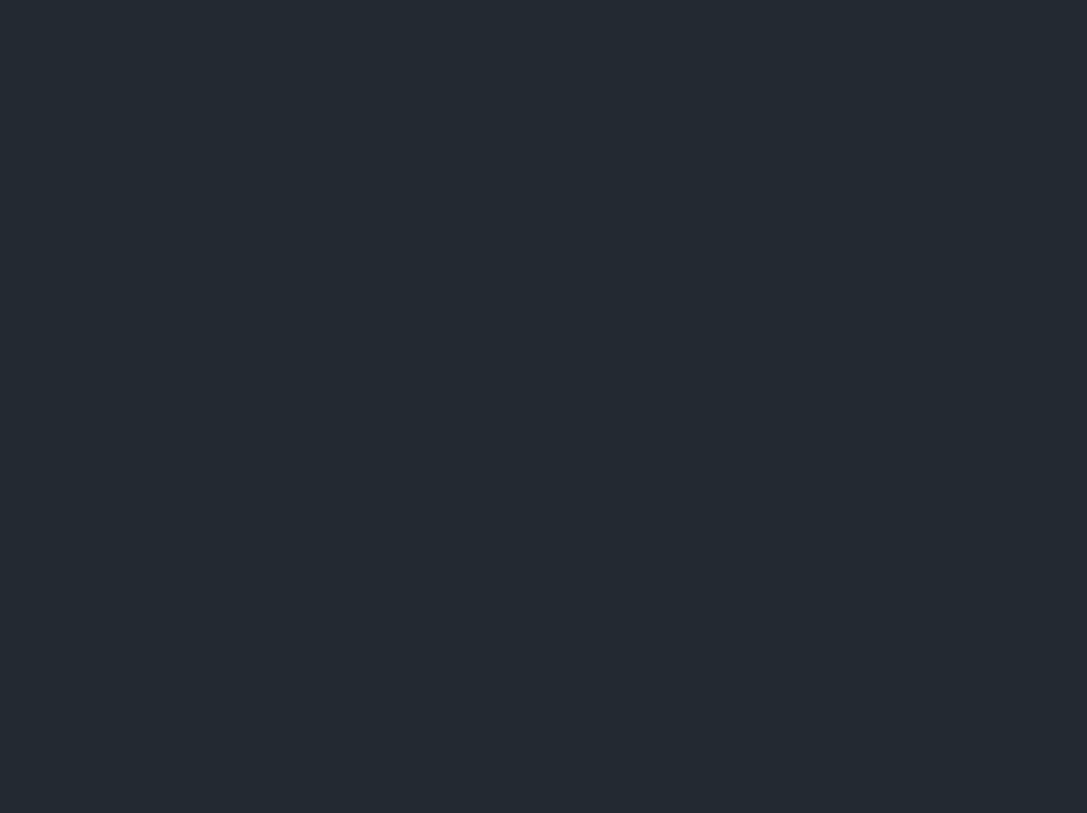
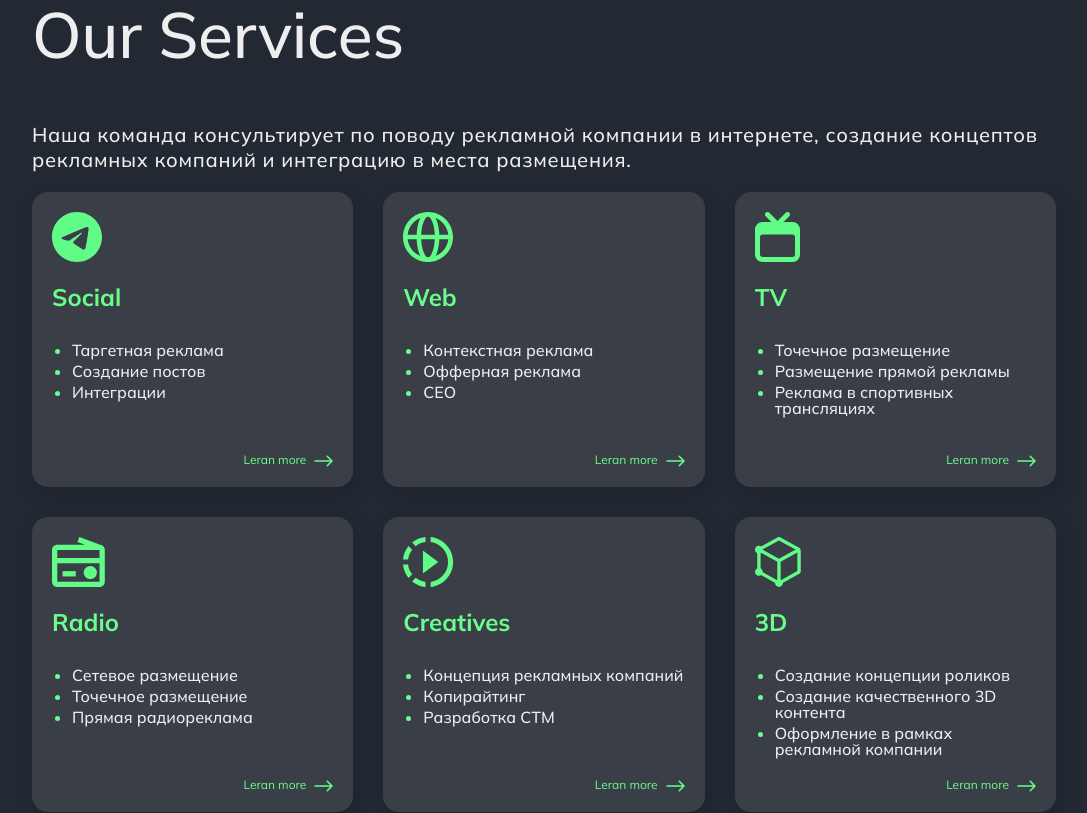
Before and after one commit to matveisch/radar-next, a Next.js app: page / in a window 1280 px wide. Shown: the part 900-1713 px from the top of the page, without its empty margins (96-1183 px from the left). Before the commit the page ends 800 px from the top, so only its background shows below. Built offline with nearby package versions, Linux system fonts and the light colour scheme.

Commit message:
service section

```diff
--- a/components/Layout.tsx
+++ b/components/Layout.tsx
@@ -18,11 +18,13 @@ export default function Layout({ children }: Props) {
 
   return (
     <div onClick={handleClickOutside}>
-      <Navbar
-        setShowOptions={setShowOptions}
-        showOptions={showOptions}
-        wrapperRef={wrapperRef}
-      />
+      <header>
+        <Navbar
+          setShowOptions={setShowOptions}
+          showOptions={showOptions}
+          wrapperRef={wrapperRef}
+        />
+      </header>
       <main>{children}</main>
     </div>
   );
--- /dev/null
+++ b/data/servicesList.js
@@ -0,0 +1,93 @@
+export default function useServicesList() {
+  return [
+    {
+      id: 0,
+      name: "Social",
+      img: "telegram-circle",
+      content:
+        "- Телеграмм - Инстаграмм - Фейсбук - Твиттер - ВКонтакте - Ютуб Ютуб Ютуб Ютуб Ютуб Ютуб Ютуб",
+      describtionArr: [
+        "Таргетная реклама",
+        "Создание постов",
+        "Интеграции",
+        "Таргетная реклама",
+        "Создание постов",
+      ],
+    },
+    {
+      id: 1,
+      name: "Web",
+      img: "Web",
+      content: "",
+      describtionArr: [
+        "Контекстная реклама",
+        "Офферная реклама",
+        "CEO",
+        "Программатик баинг",
+        "Медийная реклама",
+      ],
+    },
+    {
+      id: 2,
+      name: "TV",
+      img: "Television",
+      content: "",
+      describtionArr: [
+        "Точечное размещение",
+        "Размещение прямой рекламы",
+        "Реклама в спортивных трансляциях",
+        "Спонсорство программ",
+        "Видео продакшн",
+      ],
+    },
+    {
+      id: 3,
+      name: "Radio",
+      img: "Radio",
+      content:
+        "-  Cетевое размещение - Точечное размещение - Прямая радиореклама - Интеграция в эфир - Интернет радио - Аудио продакшн",
+      describtionArr: [
+        "Сетевое размещение",
+        "Точечное размещение",
+        "Прямая радиореклама",
+        "Интеграция в эфир",
+        "Интернет радио",
+        "Аудио продакшн",
+      ],
+    },
+    {
+      id: 4,
+      name: "Creatives",
+      img: "Creative",
+      content: "",
+      describtionArr: [
+        "Концепция рекламных компаний",
+        "Копирайтинг",
+        "Разработка СТМ",
+        "Продакшн фото, видео и аудио",
+      ],
+    },
+    {
+      id: 5,
+      name: "3D",
+      img: "3d-box",
+      content: "",
+      describtionArr: [
+        "Создание концепции роликов",
+        "Создание качественного 3D контента",
+        "Оформление в рамках рекламной компании",
+      ],
+    },
+    {
+      id: 6,
+      name: "DOOH",
+      img: "Advertise",
+      content: "",
+      describtionArr: [
+        "Создание рекламных роликов",
+        "Точечное размещение",
+        "Сетевое размещение",
+      ],
+    },
+  ];
+}
--- a/pages/index.tsx
+++ b/pages/index.tsx
@@ -1,17 +1,19 @@
 import Head from "next/head";
 import RadarSection from "../sections/radar-section/RadarSection";
+import ServicesSection from "../sections/services-section/ServicesSection";
 import styles from "../styles/Home.module.scss";
 
 export default function Home() {
   return (
-    <div className={styles.container}>
+    <div className={styles.MainWrapper}>
       <Head>
         <title>Radar</title>
         <meta name="description" content="Generated by create next app" />
         <link rel="icon" href="/favicon.ico" />
       </Head>
-      <section>
+      <section className={styles.App}>
         <RadarSection />
+        <ServicesSection />
       </section>
     </div>
   );
--- /dev/null
+++ b/sections/services-section/ServicesSection.module.scss
@@ -0,0 +1,35 @@
+@import "../../styles/variables.module";
+
+#mainWrapperServicesSection {
+  z-index: 1;
+  margin-top: 180px;
+  width: calc(100vw - calc($page-padding * 2));
+
+  #servicesTitle {
+    color: $off-white;
+    margin-bottom: 60px;
+  }
+  #servicesWrapper {
+    .servicesParagraphSmaller {
+      color: $off-white;
+
+      @media (min-width: 1365px) {
+        display: none;
+      }
+    }
+
+    .serviceCardsContainer {
+      display: grid;
+      grid-template-columns: repeat(auto-fill, minmax(250px, 1fr));
+      grid-gap: 30px;
+
+      .servicesParagraphBigger {
+        color: $off-white;
+
+        @media (max-width: 1365px) {
+          display: none;
+        }
+      }
+    }
+  }
+}
--- /dev/null
+++ b/sections/services-section/ServicesSection.tsx
@@ -0,0 +1,40 @@
+import React from "react";
+import useServicesList from "../../data/servicesList";
+import ServiceCard from "../../ui/service-card/ServiceCard";
+import styles from "./ServicesSection.module.scss";
+
+export default function ServicesSection() {
+  const servicesArr = useServicesList();
+
+  return (
+    <div id={styles.mainWrapperServicesSection}>
+      <h2 id={styles.servicesTitle} className="H2">
+        Our Services
+      </h2>
+      <div id={styles.servicesWrapper} className="paragraph">
+        <p className={styles.servicesParagraphSmaller}>
+          Наша команда консультирует по поводу рекламной компании в интернете,
+          создание концептов рекламных компаний и интеграцию в места размещения.
+        </p>
+        <div className={styles.serviceCardsContainer}>
+          <p className={styles.servicesParagraphBigger}>
+            Наша команда консультирует по поводу рекламной компании в интернете,
+            создание концептов рекламных компаний и интеграцию в места
+            размещения.
+          </p>
+          {servicesArr.map((item, index) => {
+            return (
+              <ServiceCard
+                key={index}
+                id={item.id}
+                title={item.name}
+                imageURL={item.img}
+                description={item.describtionArr}
+              />
+            );
+          })}
+        </div>
+      </div>
+    </div>
+  );
+}
--- a/styles/Home.module.scss
+++ b/styles/Home.module.scss
@@ -5,6 +5,7 @@
 
   .App {
     display: flex;
+    flex-direction: column;
     align-items: center;
     background-color: $black;
     width: 100vw;
--- a/styles/variables.module.scss
+++ b/styles/variables.module.scss
@@ -7,6 +7,16 @@ $off-black: #3a3f47;
 $black: #232932;
 $main-green: #69fe8b;
 
+//filters
+$off-white-filter: invert(95%) sepia(0%) saturate(79%) hue-rotate(161deg)
+  brightness(92%) contrast(114%);
+$main-green-filter: invert(100%) sepia(48%) saturate(2720%) hue-rotate(58deg)
+  brightness(102%) contrast(98%);
+$black-filter: invert(13%) sepia(11%) saturate(1119%) hue-rotate(177deg)
+  brightness(99%) contrast(92%);
+$off-black-filter: invert(25%) sepia(6%) saturate(961%) hue-rotate(178deg)
+  brightness(93%) contrast(95%);
+
 // common values
 $page-padding: 10vw;
 $stats-padding: 1.357vw;
--- /dev/null
+++ b/ui/service-card/ServiceCard.module.scss
@@ -0,0 +1,88 @@
+@import "../../styles/variables.module";
+
+#icon {
+  filter: $main-green-filter;
+  margin-bottom: 15px;
+}
+
+#cardParent {
+  height: 255px;
+  position: relative;
+  background-color: $off-black;
+  border-radius: 16px;
+  padding: 20px;
+  box-shadow: 4px 9px 17px rgba(18, 23, 31, 0.28);
+  transition: 0.3s;
+
+  #title {
+    color: $main-green;
+    position: relative;
+    transition: 0.3s;
+  }
+
+  ul {
+    padding-left: 20px;
+    display: flex;
+    flex-direction: column;
+
+    margin-top: 30px;
+    margin-bottom: 20px;
+
+    li {
+      margin-bottom: 5px;
+      color: $main-green;
+
+      span {
+        color: $off-white;
+      }
+    }
+    @for $j from 3 through 10 {
+      #listItem#{$j} {
+        opacity: 0;
+        visibility: hidden;
+        transition: 0.3s;
+      }
+    }
+  }
+  #learnMoreParent {
+    position: absolute;
+    display: flex;
+    bottom: 20px;
+    right: 20px;
+    align-items: flex-end;
+    text-align: right;
+    transition: 0.3s;
+
+    #learnMore {
+      margin-left: auto;
+      color: $main-green;
+      margin-right: 8px;
+    }
+  }
+
+  &:hover {
+    scale: 1.06;
+    box-shadow: 3px 3px 32px rgba(0, 239, 56, 0.194);
+
+    #title {
+      margin-left: 70px;
+      margin-top: -60px;
+    }
+    ul {
+      @for $i from 3 through 10 {
+        #listItem#{$i} {
+          margin-bottom: 5px;
+          color: $main-green;
+          opacity: 1;
+          visibility: visible;
+        }
+      }
+    }
+
+    #learnMoreParent {
+      margin-top: 70px;
+      margin-right: 20px;
+      scale: 1.2;
+    }
+  }
+}
--- /dev/null
+++ b/ui/service-card/ServiceCard.tsx
@@ -0,0 +1,56 @@
+import React from "react";
+import arrow from "../../images/Learn-more-arrow.svg";
+import Image from "next/image";
+import Link from "next/link";
+import styles from "./ServiceCard.module.scss";
+
+interface Props {
+  id: number;
+  imageURL: string;
+  title: string;
+  description: string[];
+}
+
+export default function ServiceCard({
+  id,
+  imageURL,
+  title,
+  description,
+}: Props) {
+  return (
+    <div id={styles.cardParent}>
+      <div>
+        <Image
+          id={styles.icon}
+          alt="icon"
+          src={require(`../../images/${imageURL}.svg`)}
+        />
+        <h4 id={styles.title} className="H4">
+          {title}
+        </h4>
+        <ul>
+          {description.map((item, index) => {
+            return (
+              <li
+                key={index}
+                id={styles[`listItem${index}`]}
+                className="light-paragraph"
+              >
+                <span>{item}</span>
+              </li>
+            );
+          })}
+        </ul>
+      </div>
+
+      <Link href="/services">
+        <div id={styles.learnMoreParent}>
+          <p id={styles.learnMore} className="light-link">
+            Leran more
+          </p>
+          <Image id={styles.arrow} src={arrow} alt="Learn more arrow" />
+        </div>
+      </Link>
+    </div>
+  );
+}
```
